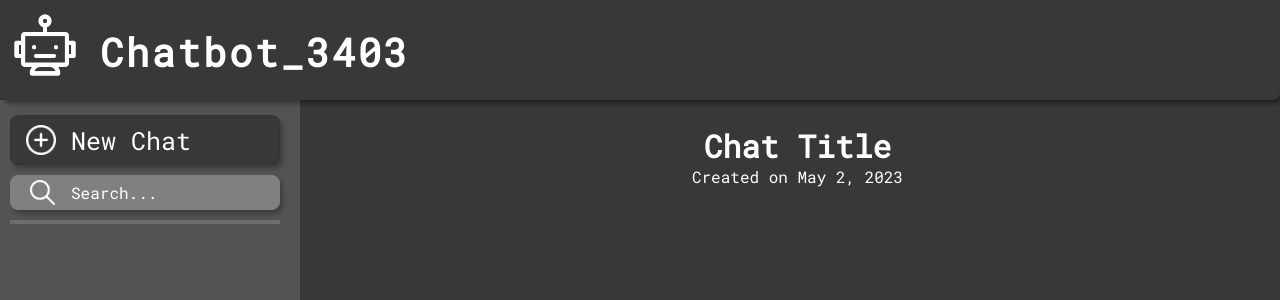
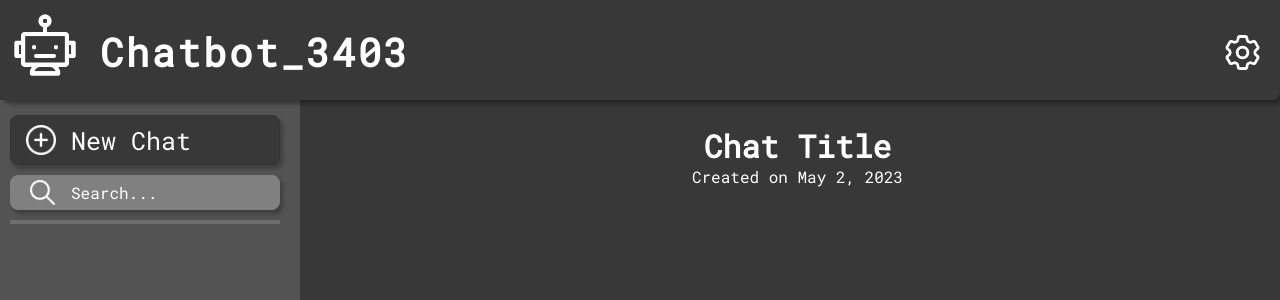
Before and after one commit to FearMyCode/chatbot, a Python web app: template flask/templates/chatbot.html in a window 1280 px wide. Shown: the top 300 px of the page. Run offline with Jinja, Linux system fonts and the light colour scheme; the template is opened without the code that fills it, so the values that code supplies are empty.

Commit message:
Minor changes

```diff
--- a/flask/templates/chatbot.html
+++ b/flask/templates/chatbot.html
@@ -19,6 +19,13 @@
         height="70px"
       />
       <h1>Chatbot_3403</h1>
+      <a href="#" class="settings-button">
+        <img
+          src="../static/assets/setting.png"
+          alt="settings"
+          width="35px"
+          height="35px"
+        />
       </a>
     </div>
 
```
